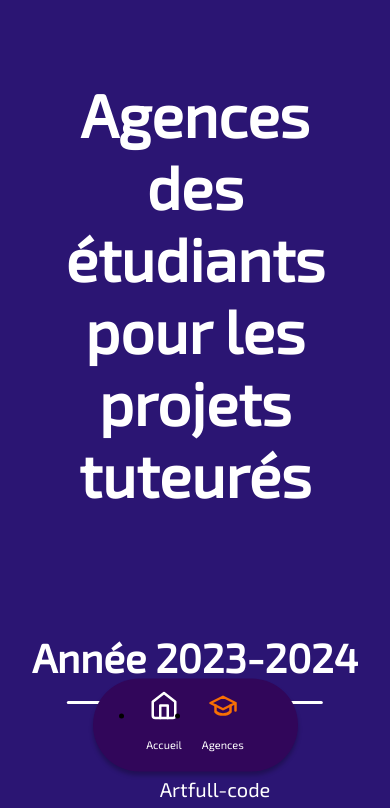
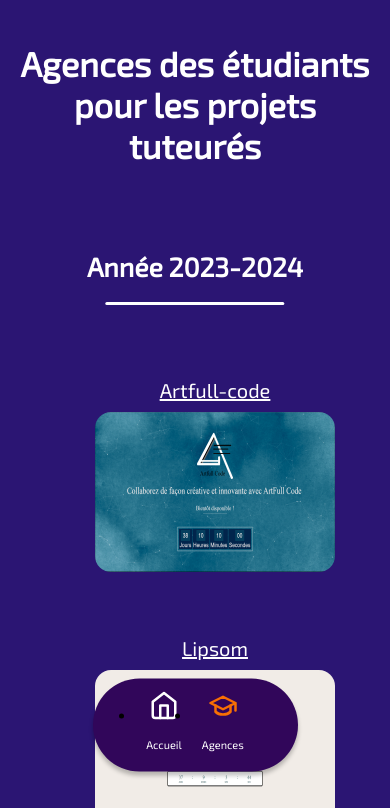
Before and after one commit to JohanMorga/SiteServeurLPMIAW, a PHP site: page /agence.php in a window 390 px wide. Shown: the top 808 px of the page. Run offline with PHP 8.4, Linux system fonts and the light colour scheme; style sheets or scripts are compiled from the project's sources.

Commit message:
script integration + styel

```diff
--- a/agence.php
+++ b/agence.php
@@ -1,11 +1,24 @@
 <?php
 
-$toutesagences['2023/2024'] = explode(' ', exec('members projet2324'));
-$toutesagences['2022/2023'] = explode(' ', exec('members projet2223'));
-$toutesagences['2021/2022'] = explode(' ', exec('members projet2122'));
-$toutesagences['2020/2021'] = explode(' ', exec('members projet2021'));
-$toutesagences['2019/2020'] = explode(' ', exec('members projet1920'));
-
+$toutesagences['2023-2024'] = explode(' ', exec('members projet2324'));
+$toutesagences['2022-2023'] = explode(' ', exec('members projet2223'));
+$toutesagences['2021-2022'] = explode(' ', exec('members projet2122'));
+$toutesagences['2020-2021'] = explode(' ', exec('members projet2021'));
+$toutesagences['2019-2020'] = explode(' ', exec('members projet1920'));
+if(empty($toutesagences['2023-2024'][0])){
+    $toutesagences['2023-2024'] = array(
+        "Artfull-code",
+        "Lipsom",
+        "Lotus-realisation",
+        "Moderniweb",
+        "Pawweb",
+        "Studio-fmr",
+        "Verseinnovate",
+        "Webforgeurs",
+        "WebMarmottes",
+        "Wizeus",
+    );
+}
 $agences2023 = array(
     "Artfull-code" => array(
         "link" => 'https://agence-artfull-code.lpmiaw.univ-lr.fr/',
@@ -126,52 +139,32 @@
 <main>
     <span class="main-fab">
 <!--    <svg class="fab" xmlns="http://www.w3.org/2000/svg" height="64" width="64" viewBox="0 0 512 512">-->
-<!--        !Font Awesome Free 6.5.1 by @fontawesome - https://fontawesome.com License - https://fontawesome.com/license/free Copyright 2024 Fonticons, Inc.-->
-<!--        <path class="fab__path" d="M233.4 406.6c12.5 12.5 32.8 12.5 45.3 0l192-192c12.5-12.5 12.5-32.8 0-45.3s-32.8-12.5-45.3 0L256 338.7 86.6 169.4c-12.5-12.5-32.8-12.5-45.3 0s-12.5 32.8 0 45.3l192 192z"/>-->
-<!--    </svg>-->
-        <svg xmlns="http://www.w3.org/2000/svg" width="64" height="64" viewBox="0 0 24 24" fill="none" stroke="currentColor" stroke-width="2" stroke-linecap="round" stroke-linejoin="round" class="lucide lucide-chevron-down-circle fab">
+        <!--        !Font Awesome Free 6.5.1 by @fontawesome - https://fontawesome.com License - https://fontawesome.com/license/free Copyright 2024 Fonticons, Inc.-->
+        <!--        <path class="fab__path" d="M233.4 406.6c12.5 12.5 32.8 12.5 45.3 0l192-192c12.5-12.5 12.5-32.8 0-45.3s-32.8-12.5-45.3 0L256 338.7 86.6 169.4c-12.5-12.5-32.8-12.5-45.3 0s-12.5 32.8 0 45.3l192 192z"/>-->
+        <!--    </svg>-->
+        <svg xmlns="http://www.w3.org/2000/svg" width="64" height="64" viewBox="0 0 24 24" fill="none"
+             stroke="currentColor" stroke-width="2" stroke-linecap="round" stroke-linejoin="round"
+             class="lucide lucide-chevron-down-circle fab">
             <circle class="fab__circle" cx="12" cy="12" r="10" fill="none" stroke="currentColor"/>
             <path class="fab__path" d="m16 10-4 4-4-4"/>
         </svg>
     </span>
-    <section class="projets">
-        <h1 class="header__title">Agences des étudiants pour les projets tuteurés
-        </h1>
-        <h2 class="projets__title">Année 2023-2024</h2>
-        <ul class="projets__agences">
+    <h1 class="header__title">Agences des étudiants pour les projets tuteurés
+    </h1>
+    <?php
+    foreach ($toutesagences
 
-            <?php foreach ($agences2023 as $agence => $infos): ?>
-                <li class="agence">
+             as $annee => $agences) :
+        sort($agences);
+        ?>
+        <section class="projets">
 
-                    <a target="_blank" href="<?= $infos['link'] ?>" class="agence__link">
-                        <div class="agence__content">
-                            <svg xmlns="http://www.w3.org/2000/svg" width="24" height="24"
-                                 viewBox="0 0 24 24"
-                                 fill="none"
-                                 stroke="white" stroke-width="2" stroke-linecap="round"
-                                 stroke-linejoin="round"
-                                 class="agence__svg">
-                                <rect width="18" height="18" x="3" y="3" rx="2"/>
-                                <path d="M8 8h8v8"/>
-                                <path d="m8 16 8-8"/>
-                            </svg>
-                        </div>
-                        <p class="agence__name"><?= $agence ?></p>
-                        <img class="agence__image" src="<?= $infos['image'] ?>" alt="">
+            <h2 class="projets__title">Année <?= $annee ?></h2>
+            <ul class="projets__agences">
 
-                    </a>
-
-                </li>
-            <?php endforeach; ?>
-        </ul>
-    </section>
-        <section class="projets projets--impair slide-content">
-            <h2 class="projets__title">Année 2022-2023</h2>
-            <ul class="projets__agences">
-                <?php foreach ($agences2023 as $agence => $infos): ?>
+                <?php foreach ($agences as $agence) : ?>
                     <li class="agence">
-
-                        <a href="<?= $infos['link'] ?>" class="agence__link">
+                        <a target="_blank" href="https://agence-<?= $agence ?>.lpmiaw.univ-lr.fr/" class="agence__link">
                             <div class="agence__content">
                                 <svg xmlns="http://www.w3.org/2000/svg" width="24" height="24"
                                      viewBox="0 0 24 24"
@@ -185,16 +178,15 @@
                                 </svg>
                             </div>
                             <p class="agence__name"><?= $agence ?></p>
-                            <img class="agence__image" src="<?= $infos['image'] ?>" alt="">
+                            <img class="agence__image" src="public/img/Agences/<?= $annee ?>/agence-<?=$agence?>.png" alt="">
 
                         </a>
 
                     </li>
                 <?php endforeach; ?>
-
             </ul>
-
         </section>
+    <?php endforeach; ?>
 
 </main>
 
--- a/public/js/main.js
+++ b/public/js/main.js
@@ -1,6 +1,9 @@
+
 const projets = document.querySelectorAll('.projets');
-const fab = document.querySelector('.fab');
-
-fab.addEventListener('click', () => {
-    window.scrollTo({ top: 900, behavior: 'smooth' });
+let switchIndex = 0;
+projets.forEach((projet) => {
+    if (switchIndex % 2 !== 0) {
+        projet.classList.add('projets--impair');
+    }
+    switchIndex++;
 });
--- a/public/scss/_agence.scss
+++ b/public/scss/_agence.scss
@@ -10,12 +10,11 @@
   &__title {
     text-align: center;
     color: $c_white;
-    font-size: 6rem;
+    font-size: clamp(2.5rem,1.25rem + 5.5556vw,6.25rem);
     font-style: normal;
     font-weight: 700;
     line-height: normal;
-    padding: 2rem;
-    width: 80%;
+    padding: 2rem 1rem;
   }
 }
 
@@ -24,7 +23,7 @@
   flex-direction: column;
   align-items: center;
   justify-content: center;
-
+  min-height: 100vh;
 
   &__title {
     position: relative;
@@ -33,7 +32,7 @@
     font-style: normal;
     font-weight: 600;
     line-height: normal;
-    font-size: 4rem;
+    font-size: clamp(2.5rem,2.2917rem + .9259vw,3.125rem);;
     padding: 2rem;
     margin-bottom: 4rem;
 
@@ -53,7 +52,7 @@
   }
 
   &__agences {
-    width: 60%;
+    max-width: 75%;
     display: flex;
     justify-content: center;
     flex-wrap: wrap;
--- a/public/scss/master.scss
+++ b/public/scss/master.scss
@@ -24,6 +24,14 @@
 }
 
 @media screen and (max-width: 1024px) {
+  .fab {
+    display: none;
+  }
+  .agence__name {
+    text-decoration: underline;
+  }
+
+
 
   .nav-desktop {
     display: none;
```
Also changed, not shown: public/img/Agences/2023-2024/VerseInnovate.png (deleted), public/img/Agences/2023-2024/Wizeus.png (deleted), public/img/Agences/2023-2024/agence-Artfull-code.png (added), public/img/Agences/2023-2024/agence-Lipsom.png (added), public/img/Agences/2023-2024/agence-Lotus-realisation.png (added), public/img/Agences/2023-2024/agence-Moderniweb.png (added), public/img/Agences/2023-2024/agence-Pawweb.png (added), public/img/Agences/2023-2024/agence-WebMarmottes.png (added), 12 other files.
